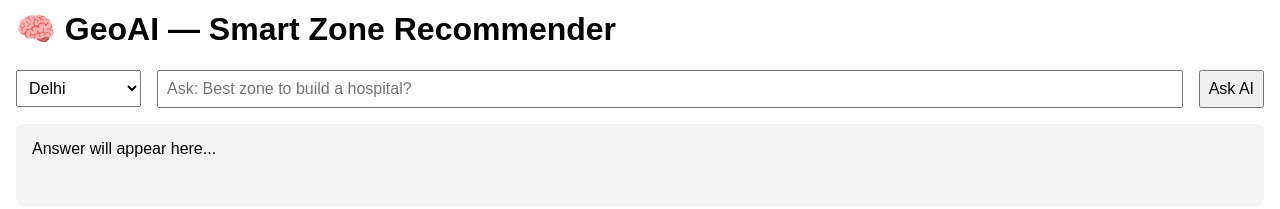
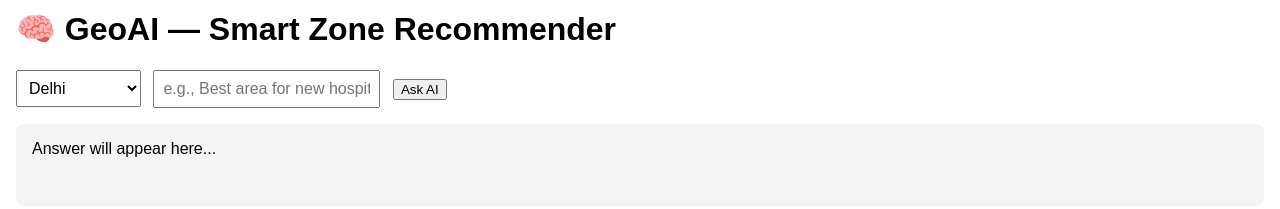
Before and after one commit to aymnsk/geoai-frontend, a plain HTML site: page index.html in a window 1280 px wide. Shown: the part 507-716 px from the top of the page. Drawn offline with nearby package versions, Linux system fonts and the light colour scheme; no server answers.

Commit message:
Update index.html

```diff
--- a/index.html
+++ b/index.html
@@ -5,7 +5,7 @@
   <meta name="viewport" content="width=device-width, initial-scale=1.0"/>
   <title>🧠 GeoAI — Smart Zone Recommender</title>
 
-  <!-- ✅ Leaflet (no integrity attribute to avoid browser blocking) -->
+  <!-- ✅ Leaflet without integrity -->
   <link rel="stylesheet" href="https://unpkg.com/leaflet@1.9.3/dist/leaflet.css" />
   <script src="https://unpkg.com/leaflet@1.9.3/dist/leaflet.js"></script>
 
@@ -28,21 +28,13 @@
     }
 
     form {
-      display: flex;
-      flex-wrap: wrap;
-      gap: 1em;
       margin-bottom: 1em;
-      align-items: center;
     }
 
-    select, input, button {
+    select, input[type="text"] {
       padding: 0.5em;
       font-size: 1em;
-    }
-
-    #question {
-      flex: 1;
-      min-width: 200px;
+      margin-right: 0.5em;
     }
 
     #result {
@@ -59,6 +51,7 @@
 
   <main>
     <h1>🧠 GeoAI — Smart Zone Recommender</h1>
+
     <form id="questionForm">
       <select id="city">
         <option value="delhi">Delhi</option>
@@ -72,9 +65,11 @@
         <option value="lucknow">Lucknow</option>
         <option value="ahmedabad">Ahmedabad</option>
       </select>
-      <input type="text" id="question" placeholder="Ask: Best zone to build a hospital?" required />
+
+      <input type="text" id="question" placeholder="e.g., Best area for new hospital?" required />
       <button type="submit">Ask AI</button>
     </form>
+
     <div id="result">Answer will appear here...</div>
   </main>
 
```
